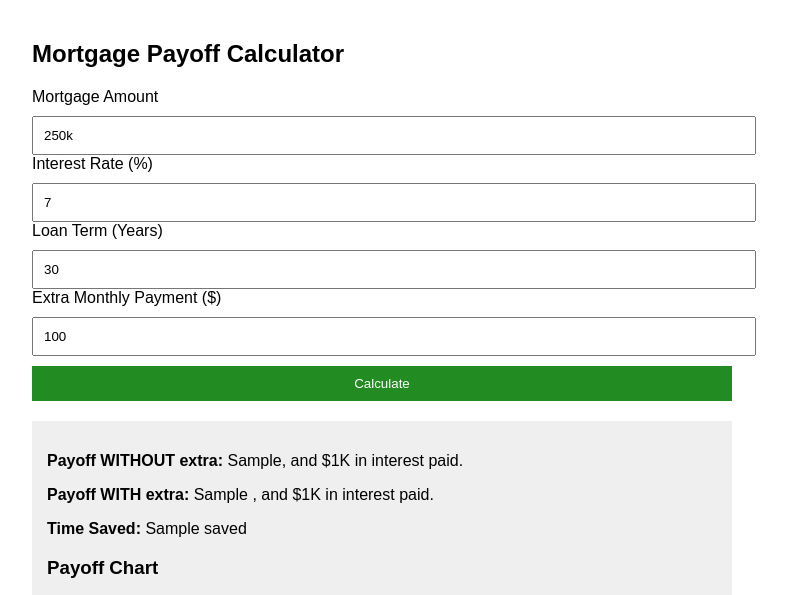
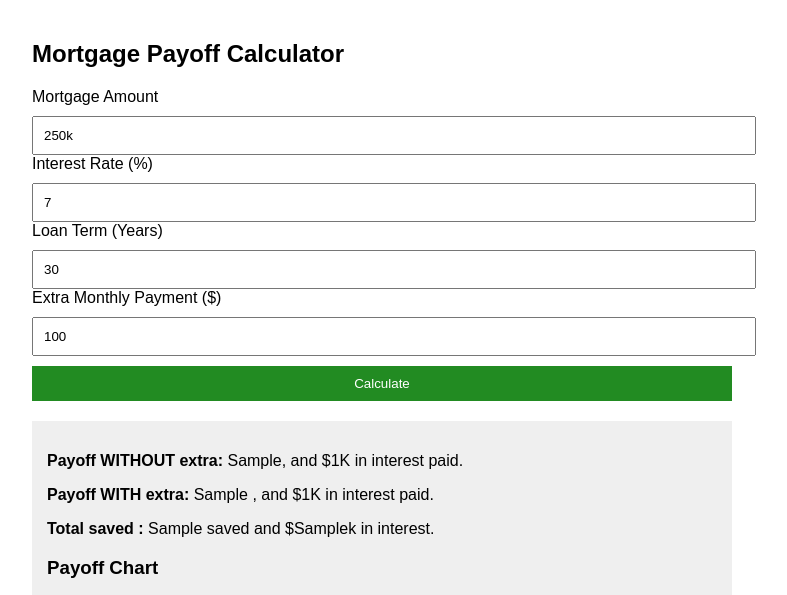
Before and after one commit to DaneJ081/Mortgage-Payoff-Calc, a Flask app: template templates/index.html in a window 1280 px wide. Shown: the top 595 px of the page, without its empty margins (258-1045 px from the left). Run offline with Flask 3, Linux system fonts and the light colour scheme; the template is opened without the code that fills it: most values are stand-ins (such as "Sample title", 1, 10 or a date in 2020).

Commit message:
Updated output to include difference between total interest values and commented out CI and CD pipelines.

```diff
--- a/app.py
+++ b/app.py
@@ -29,6 +29,7 @@ def index():
         Bal, Mon, totalInterest = do_math(loan, rate, 0, term)
         Bal2, Mon2, totalInterest2 = do_math(loan, rate, extra, term)
 
+        interestDifference = totalInterest - totalInterest2
         payoff1 = pretty_duration(len(Mon))
         payoff2 = pretty_duration(len(Mon2))
         saved = pretty_duration(len(Mon) - len(Mon2))
@@ -54,6 +55,7 @@ def index():
             "payoff2": payoff2,
             "totalInterest": totalInterest,
             "totalInterest2": totalInterest2,
+            "interestDifference": interestDifference,
             "saved": saved,
             "plot": "/plot.png",  # points to new route
         }
--- a/templates/index.html
+++ b/templates/index.html
@@ -54,7 +54,7 @@
     {% else %}
         <p><b>Payoff WITHOUT extra:</b> {{ result.payoff1 }}, and ${{ result.totalInterest }}K in interest paid.</p>
         <p><b>Payoff WITH extra:</b> {{ result.payoff2 }} , and ${{ result.totalInterest2 }}K in interest paid.</p>
-        <p><b>Time Saved:</b> {{ result.saved }}</p>
+        <p><b>Total saved :</b> {{ result.saved }} and ${{ result.interestDifference }}k in interest. </p>
 
         <h3>Payoff Chart</h3>
         <img src="{{ result.plot }}" width="100%" alt = "Amortization plot">
```
Also changed, not shown: .github/workflows/CD.yaml, .github/workflows/CI.yaml.
